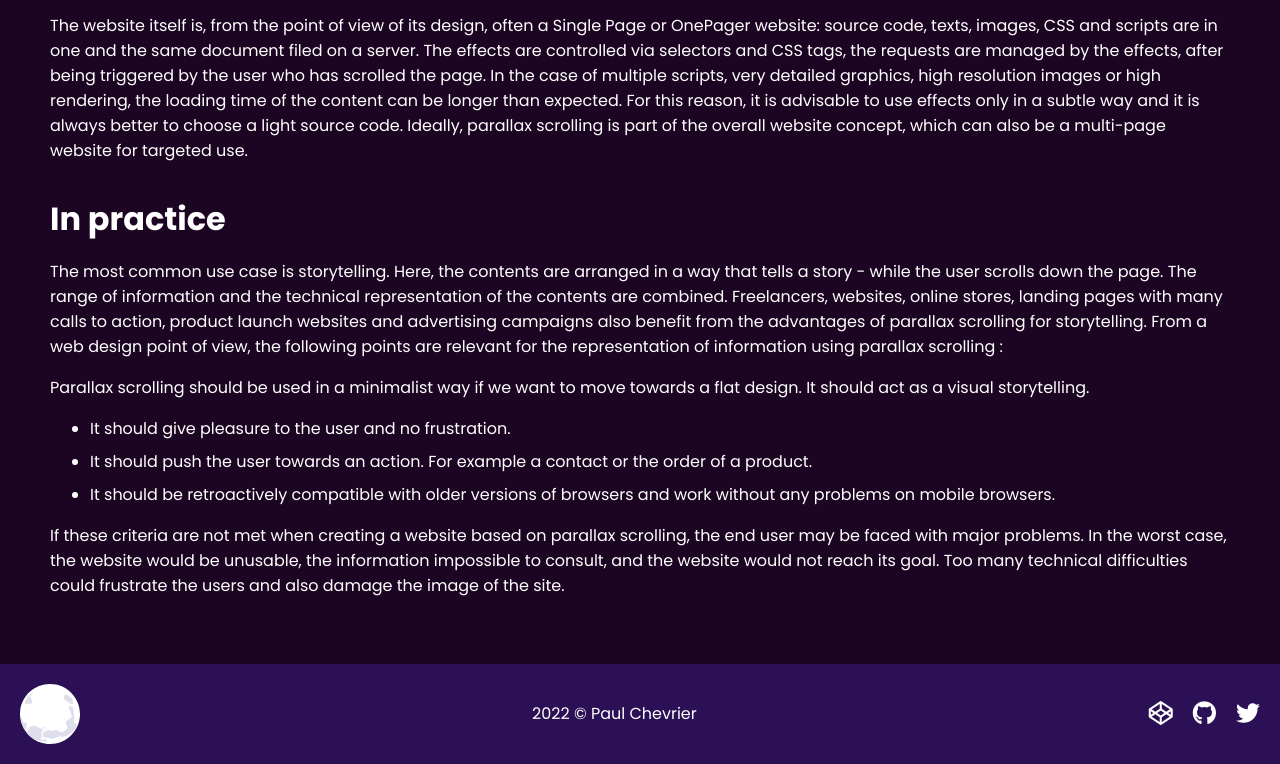
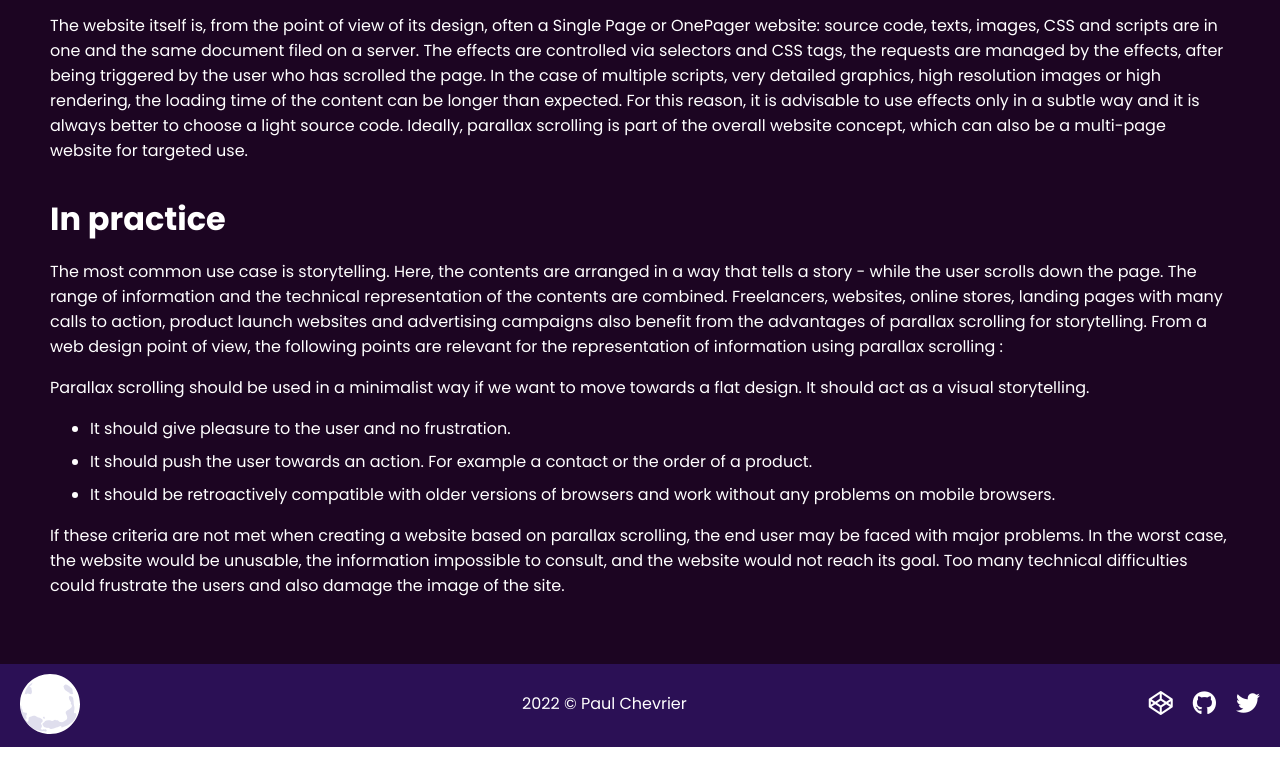
Before and after one commit to Ryoley/moonlight-parallax, a plain HTML site: page index.html in a window 1280 px wide. Shown: the part 1748-2512 px from the top of the page. Drawn offline with Linux system fonts and the light colour scheme.

Commit message:
Update style.css

```diff
--- a/static/css/style.css
+++ b/static/css/style.css
@@ -1,10 +1,10 @@
-@import url('https://fonts.googleapis.com/css2?family=Poppins:wght@300;400;500;600;700;800&display=swap');
+@import url("https://fonts.googleapis.com/css2?family=Poppins:wght@300;400;500;600;700;800&display=swap");
 
-/*===== General CSS =====*/
+/*===== All and body =====*/
 
 * {
   box-sizing: border-box;
-    font-family: 'Poppins', sans-serif;
+  font-family: "Poppins", sans-serif;
   margin: 0;
   padding: 0;
   scroll-behavior: smooth;
@@ -34,7 +34,7 @@ body {
   background: #fff;
 }
 
-/*===== Responsive =====*/
+/*===== Responsive Mobile View =====*/
 
 @media screen and (max-width: 650px) {
   .header {
@@ -48,7 +48,7 @@ body {
 
 /*===== CSS =====*/
 
-/* Header & navbar */
+/* Header */
 header {
   position: absolute;
   top: 0;
@@ -93,7 +93,7 @@ header ul li a:hover {
   color: #2b1055;
 }
 
-/* Home section*/
+/* Home section */
 .home-section {
   position: relative;
   height: 100vh;
@@ -106,7 +106,7 @@ header ul li a:hover {
 }
 
 .home-section:before {
-    content: '';
+  content: "";
   position: absolute;
   bottom: 0;
   left: 0;
@@ -195,7 +195,7 @@ header ul li a:hover {
 /* Footer */
 footer {
   width: 100%;
-    padding: 20px;
+  padding: 10px 20px;
   display: flex;
   align-items: center;
   justify-content: space-between;
@@ -206,7 +206,6 @@ footer {
 footer .logo {
   height: 60px;
   width: 60px;
-    margin-right: 20px;
   color: #fff;
   font-size: 2em;
   font-weight: 700;
```
Lines whose indentation alone changed are shown as unchanged.
